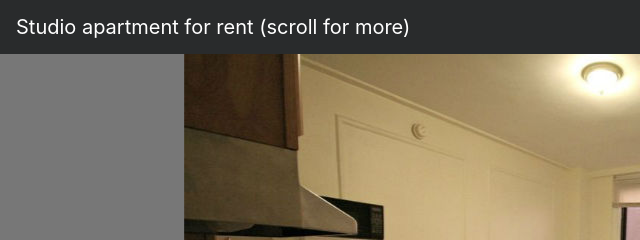
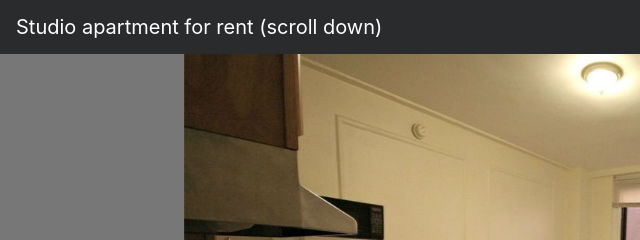
Before and after one commit to studioapt/studioapt.github.io, a plain HTML site: page index.html in a window 1280 px wide. Shown: the top 240 px of the page, 0-640 px from the left. Drawn offline with nearby package versions, Linux system fonts and the light colour scheme; a script that the page names is missing.

Commit message:
Update index.html

```diff
--- a/index.html
+++ b/index.html
@@ -83,7 +83,7 @@
   </script>
 
     <nav class="navbar navbar-toggleable-md navbar-inverse fixed-top bg-inverse">
-      <a class="navbar-brand" href="#">Studio apartment for rent (scroll for more)</a>
+      <a class="navbar-brand" href="#">Studio apartment for rent (scroll down)</a>
     </nav>
 
     <div id="myCarousel" class="carousel slide" data-ride="carousel">
```
